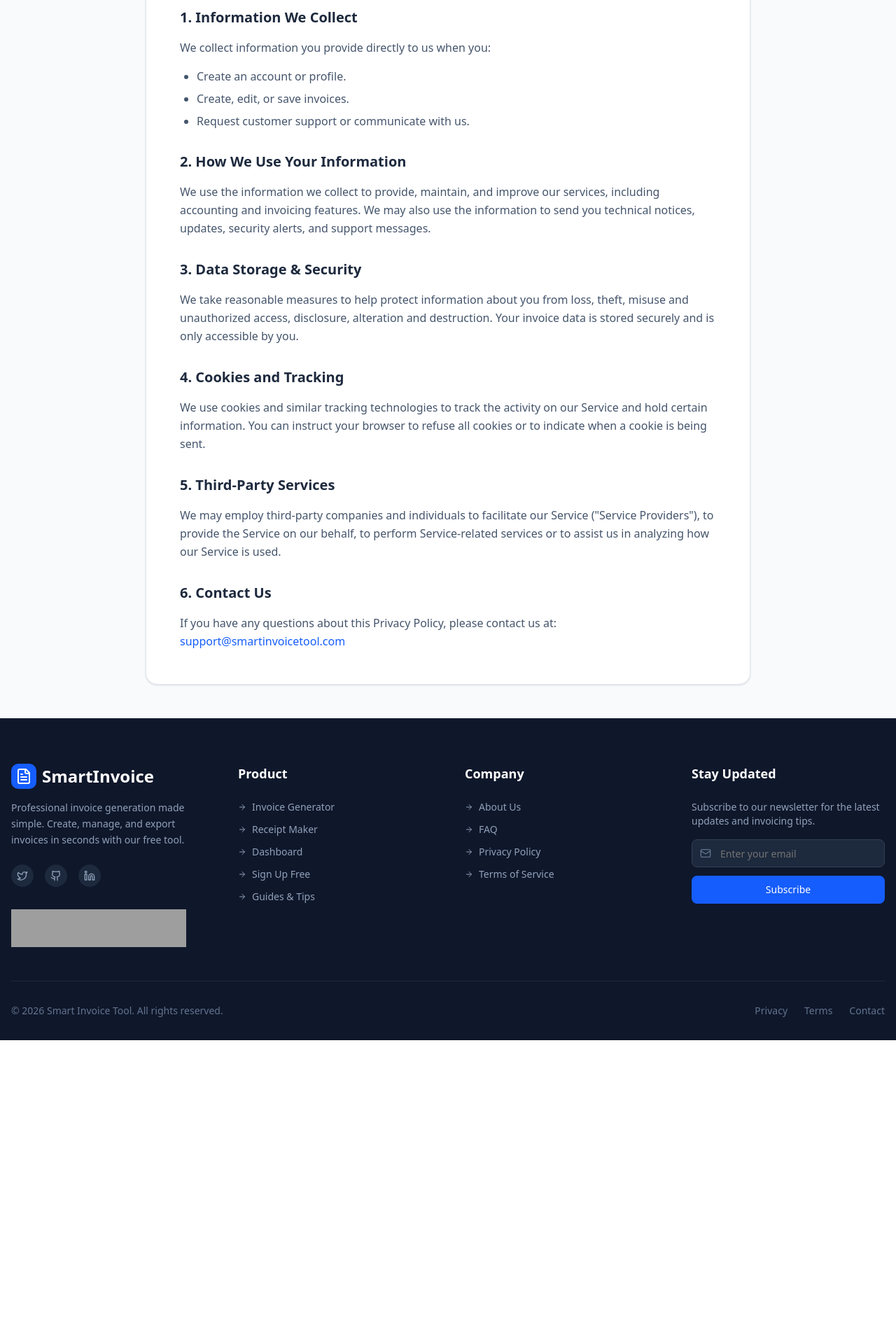
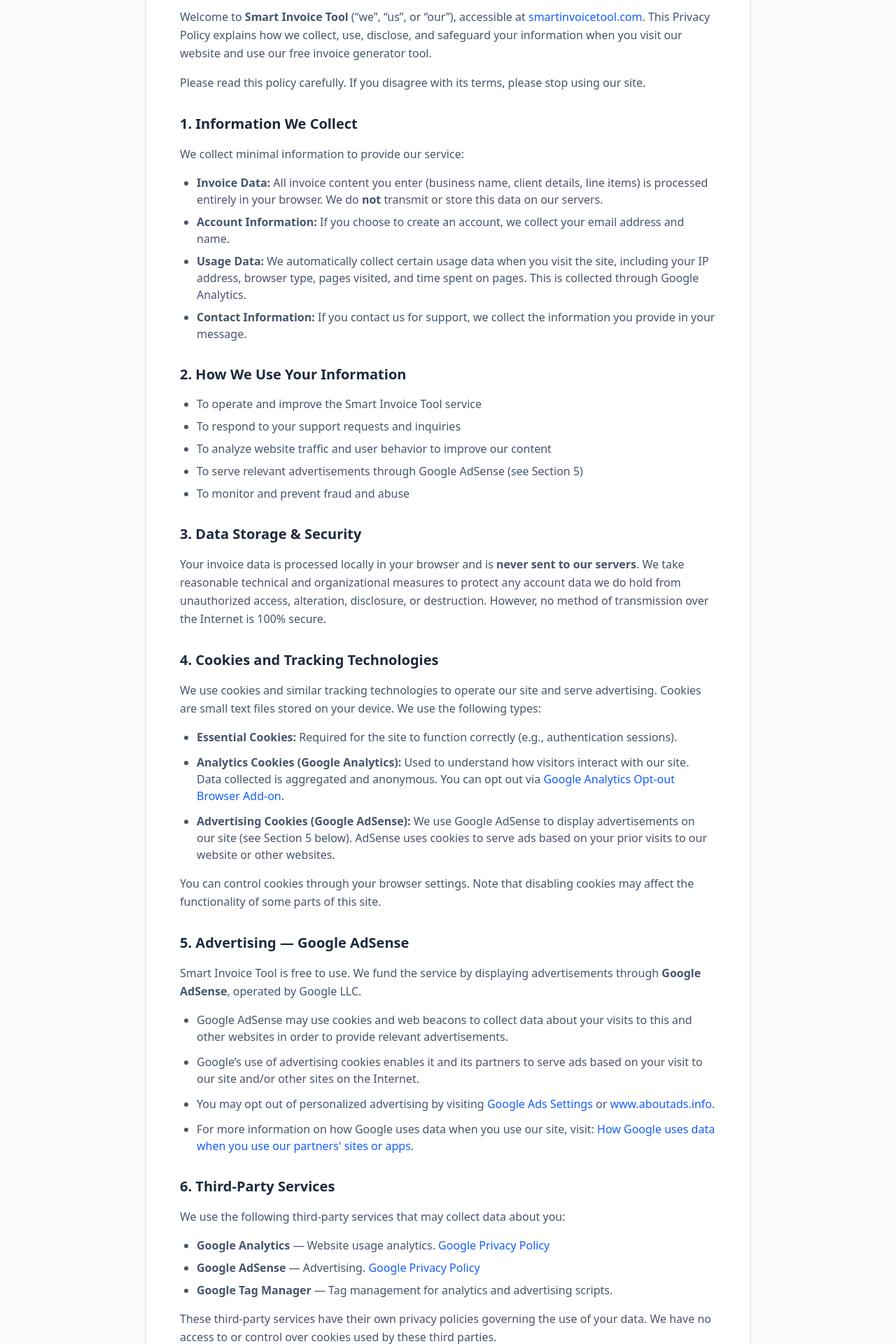
Before and after one commit to wdsmaduranga/smart-invoice-tool, a Next.js app: page /privacy in a window 1280 px wide. Shown: the part 300-2220 px from the top of the page at 70% size. Before the commit the page ends 1786 px from the top, so only its background shows below. Built offline with nearby package versions, Linux system fonts and the light colour scheme; no server answers; grey boxes are pictures that could not be loaded.

Commit message:
update low content

```diff
--- a/src/app/about/page.tsx
+++ b/src/app/about/page.tsx
@@ -34,18 +34,22 @@
       {/* Stats Section */}
       <section className="relative -mt-16 px-4">
         <div className="container mx-auto max-w-5xl">
-          <div className="bg-white rounded-2xl shadow-xl p-8 md:p-12 grid grid-cols-1 md:grid-cols-3 gap-8 text-center border border-slate-100">
+          <div className="bg-white rounded-2xl shadow-xl p-8 md:p-12 grid grid-cols-1 md:grid-cols-4 gap-8 text-center border border-slate-100">
             <div>
               <div className="text-4xl font-bold text-blue-600 mb-2">100%</div>
               <div className="text-slate-600 font-medium">Free Forever</div>
             </div>
             <div className="border-t md:border-t-0 md:border-l border-slate-100 pt-8 md:pt-0">
-              <div className="text-4xl font-bold text-blue-600 mb-2">0</div>
+              <div className="text-4xl font-bold text-blue-600 mb-2">No</div>
               <div className="text-slate-600 font-medium">Sign-up Required</div>
             </div>
             <div className="border-t md:border-t-0 md:border-l border-slate-100 pt-8 md:pt-0">
               <div className="text-4xl font-bold text-blue-600 mb-2">10+</div>
               <div className="text-slate-600 font-medium">Currencies Supported</div>
+            </div>
+            <div className="border-t md:border-t-0 md:border-l border-slate-100 pt-8 md:pt-0">
+              <div className="text-4xl font-bold text-blue-600 mb-2">2024</div>
+              <div className="text-slate-600 font-medium">Founded</div>
             </div>
           </div>
         </div>
--- a/src/app/layout.tsx
+++ b/src/app/layout.tsx
@@ -98,6 +98,13 @@
           gtag('config', 'G-T09GT55T2Y');
           gtag('config', 'AW-624488252');
         `}</Script>
+        {/* Google AdSense */}
+        <Script
+          async
+          src="https://pagead2.googlesyndication.com/pagead/js/adsbygoogle.js?client=ca-pub-7326615606723844"
+          crossOrigin="anonymous"
+          strategy="afterInteractive"
+        />
         <script
           type="application/ld+json"
           dangerouslySetInnerHTML={{
@@ -170,9 +177,9 @@
       >
         <div className="flex flex-col min-h-screen">
           <Header user={session?.user} />
-          <main className="flex-1">
+          <div className="flex-1">
             {children}
-          </main>
+          </div>
           <Footer />
         </div>
         <Toaster />
--- a/src/app/privacy/page.tsx
+++ b/src/app/privacy/page.tsx
@@ -1,3 +1,14 @@
+import type { Metadata } from "next";
+
+export const metadata: Metadata = {
+  title: "Privacy Policy - Smart Invoice Tool",
+  description:
+    "Read the Smart Invoice Tool Privacy Policy. Learn how we handle your data, use cookies, and display advertising through Google AdSense.",
+  alternates: {
+    canonical: "/privacy",
+  },
+};
+
 export default function PrivacyPage() {
   return (
     <div className="bg-slate-50 min-h-screen py-12">
@@ -7,61 +18,198 @@
           <h1 className="text-3xl md:text-4xl font-bold text-slate-900 mb-6">Privacy Policy</h1>
 
           <div className="flex items-center gap-2 text-sm text-slate-500 mb-8 pb-8 border-b border-slate-100">
-            <span>Last updated: {new Date().toLocaleDateString()}</span>
+            <span>Last updated: January 27, 2025</span>
           </div>
 
-          <div className="prose prose-slate prose-lg max-w-none">
+          <div className="prose prose-slate prose-lg max-w-none space-y-8">
 
-            <section className="mb-8">
-              <h2 className="text-xl font-semibold text-slate-800 mb-4">1. Information We Collect</h2>
-              <p className="text-slate-600 leading-relaxed mb-4">
-                We collect information you provide directly to us when you:
+            <section>
+              <p className="text-slate-600 leading-relaxed">
+                Welcome to <strong>Smart Invoice Tool</strong> (&ldquo;we&rdquo;, &ldquo;us&rdquo;, or &ldquo;our&rdquo;), accessible at{" "}
+                <a href="https://smartinvoicetool.com" className="text-blue-600 hover:underline">
+                  smartinvoicetool.com
+                </a>
+                . This Privacy Policy explains how we collect, use, disclose, and safeguard your information when you visit our website and use our free invoice generator tool.
               </p>
-              <ul className="list-disc pl-6 text-slate-600 space-y-2">
-                <li>Create an account or profile.</li>
-                <li>Create, edit, or save invoices.</li>
-                <li>Request customer support or communicate with us.</li>
-              </ul>
-            </section>
-
-            <section className="mb-8">
-              <h2 className="text-xl font-semibold text-slate-800 mb-4">2. How We Use Your Information</h2>
-              <p className="text-slate-600 leading-relaxed">
-                We use the information we collect to provide, maintain, and improve our services, including accounting and invoicing features.
-                We may also use the information to send you technical notices, updates, security alerts, and support messages.
-              </p>
-            </section>
-
-            <section className="mb-8">
-              <h2 className="text-xl font-semibold text-slate-800 mb-4">3. Data Storage & Security</h2>
-              <p className="text-slate-600 leading-relaxed">
-                We take reasonable measures to help protect information about you from loss, theft, misuse and unauthorized access, disclosure, alteration and destruction.
-                Your invoice data is stored securely and is only accessible by you.
-              </p>
-            </section>
-
-            <section className="mb-8">
-              <h2 className="text-xl font-semibold text-slate-800 mb-4">4. Cookies and Tracking</h2>
-              <p className="text-slate-600 leading-relaxed">
-                We use cookies and similar tracking technologies to track the activity on our Service and hold certain information.
-                You can instruct your browser to refuse all cookies or to indicate when a cookie is being sent.
-              </p>
-            </section>
-
-             <section className="mb-8">
-              <h2 className="text-xl font-semibold text-slate-800 mb-4">5. Third-Party Services</h2>
-              <p className="text-slate-600 leading-relaxed">
-                We may employ third-party companies and individuals to facilitate our Service (&quot;Service Providers&quot;), to provide the Service on our behalf,
-                to perform Service-related services or to assist us in analyzing how our Service is used.
+              <p className="text-slate-600 leading-relaxed mt-4">
+                Please read this policy carefully. If you disagree with its terms, please stop using our site.
               </p>
             </section>
 
             <section>
-              <h2 className="text-xl font-semibold text-slate-800 mb-4">6. Contact Us</h2>
+              <h2 className="text-xl font-semibold text-slate-800 mb-4">1. Information We Collect</h2>
+              <p className="text-slate-600 leading-relaxed mb-4">
+                We collect minimal information to provide our service:
+              </p>
+              <ul className="list-disc pl-6 text-slate-600 space-y-2">
+                <li>
+                  <strong>Invoice Data:</strong> All invoice content you enter (business name, client details, line items) is processed entirely in your browser. We do <strong>not</strong> transmit or store this data on our servers.
+                </li>
+                <li>
+                  <strong>Account Information:</strong> If you choose to create an account, we collect your email address and name.
+                </li>
+                <li>
+                  <strong>Usage Data:</strong> We automatically collect certain usage data when you visit the site, including your IP address, browser type, pages visited, and time spent on pages. This is collected through Google Analytics.
+                </li>
+                <li>
+                  <strong>Contact Information:</strong> If you contact us for support, we collect the information you provide in your message.
+                </li>
+              </ul>
+            </section>
+
+            <section>
+              <h2 className="text-xl font-semibold text-slate-800 mb-4">2. How We Use Your Information</h2>
+              <ul className="list-disc pl-6 text-slate-600 space-y-2">
+                <li>To operate and improve the Smart Invoice Tool service</li>
+                <li>To respond to your support requests and inquiries</li>
+                <li>To analyze website traffic and user behavior to improve our content</li>
+                <li>To serve relevant advertisements through Google AdSense (see Section 5)</li>
+                <li>To monitor and prevent fraud and abuse</li>
+              </ul>
+            </section>
+
+            <section>
+              <h2 className="text-xl font-semibold text-slate-800 mb-4">3. Data Storage &amp; Security</h2>
               <p className="text-slate-600 leading-relaxed">
-                If you have any questions about this Privacy Policy, please contact us at: <a href="mailto:support@smartinvoicetool.com" className="text-blue-600 hover:underline">support@smartinvoicetool.com</a>
+                Your invoice data is processed locally in your browser and is <strong>never sent to our servers</strong>. We take reasonable technical and organizational measures to protect any account data we do hold from unauthorized access, alteration, disclosure, or destruction. However, no method of transmission over the Internet is 100% secure.
               </p>
             </section>
+
+            <section>
+              <h2 className="text-xl font-semibold text-slate-800 mb-4">4. Cookies and Tracking Technologies</h2>
+              <p className="text-slate-600 leading-relaxed mb-4">
+                We use cookies and similar tracking technologies to operate our site and serve advertising. Cookies are small text files stored on your device. We use the following types:
+              </p>
+              <ul className="list-disc pl-6 text-slate-600 space-y-3">
+                <li>
+                  <strong>Essential Cookies:</strong> Required for the site to function correctly (e.g., authentication sessions).
+                </li>
+                <li>
+                  <strong>Analytics Cookies (Google Analytics):</strong> Used to understand how visitors interact with our site. Data collected is aggregated and anonymous. You can opt out via{" "}
+                  <a href="https://tools.google.com/dlpage/gaoptout" className="text-blue-600 hover:underline" target="_blank" rel="noopener noreferrer">
+                    Google Analytics Opt-out Browser Add-on
+                  </a>.
+                </li>
+                <li>
+                  <strong>Advertising Cookies (Google AdSense):</strong> We use Google AdSense to display advertisements on our site (see Section 5 below). AdSense uses cookies to serve ads based on your prior visits to our website or other websites.
+                </li>
+              </ul>
+              <p className="text-slate-600 leading-relaxed mt-4">
+                You can control cookies through your browser settings. Note that disabling cookies may affect the functionality of some parts of this site.
+              </p>
+            </section>
+
+            <section>
+              <h2 className="text-xl font-semibold text-slate-800 mb-4">5. Advertising — Google AdSense</h2>
+              <p className="text-slate-600 leading-relaxed mb-4">
+                Smart Invoice Tool is free to use. We fund the service by displaying advertisements through <strong>Google AdSense</strong>, operated by Google LLC.
+              </p>
+              <ul className="list-disc pl-6 text-slate-600 space-y-3">
+                <li>
+                  Google AdSense may use cookies and web beacons to collect data about your visits to this and other websites in order to provide relevant advertisements.
+                </li>
+                <li>
+                  Google&rsquo;s use of advertising cookies enables it and its partners to serve ads based on your visit to our site and/or other sites on the Internet.
+                </li>
+                <li>
+                  You may opt out of personalized advertising by visiting{" "}
+                  <a href="https://www.google.com/settings/ads" className="text-blue-600 hover:underline" target="_blank" rel="noopener noreferrer">
+                    Google Ads Settings
+                  </a>{" "}
+                  or{" "}
+                  <a href="https://www.aboutads.info" className="text-blue-600 hover:underline" target="_blank" rel="noopener noreferrer">
+                    www.aboutads.info
+                  </a>.
+                </li>
+                <li>
+                  For more information on how Google uses data when you use our site, visit:{" "}
+                  <a href="https://policies.google.com/technologies/partner-sites" className="text-blue-600 hover:underline" target="_blank" rel="noopener noreferrer">
+                    How Google uses data when you use our partners&apos; sites or apps
+                  </a>.
+                </li>
+              </ul>
+            </section>
+
+            <section>
+              <h2 className="text-xl font-semibold text-slate-800 mb-4">6. Third-Party Services</h2>
+              <p className="text-slate-600 leading-relaxed mb-4">
+                We use the following third-party services that may collect data about you:
+              </p>
+              <ul className="list-disc pl-6 text-slate-600 space-y-2">
+                <li>
+                  <strong>Google Analytics</strong> — Website usage analytics.{" "}
+                  <a href="https://policies.google.com/privacy" className="text-blue-600 hover:underline" target="_blank" rel="noopener noreferrer">
+                    Google Privacy Policy
+                  </a>
+                </li>
+                <li>
+                  <strong>Google AdSense</strong> — Advertising.{" "}
+                  <a href="https://policies.google.com/privacy" className="text-blue-600 hover:underline" target="_blank" rel="noopener noreferrer">
+                    Google Privacy Policy
+                  </a>
+                </li>
+                <li>
+                  <strong>Google Tag Manager</strong> — Tag management for analytics and advertising scripts.
+                </li>
+              </ul>
+              <p className="text-slate-600 leading-relaxed mt-4">
+                These third-party services have their own privacy policies governing the use of your data. We have no access to or control over cookies used by these third parties.
+              </p>
+            </section>
+
+            <section>
+              <h2 className="text-xl font-semibold text-slate-800 mb-4">7. Data Sharing &amp; Disclosure</h2>
+              <p className="text-slate-600 leading-relaxed">
+                We do <strong>not</strong> sell, trade, or rent your personal information to third parties. We may share data only in the following circumstances:
+              </p>
+              <ul className="list-disc pl-6 text-slate-600 space-y-2 mt-4">
+                <li>With service providers (e.g., hosting, analytics) who assist in operating our site, under confidentiality agreements.</li>
+                <li>If required by law, court order, or governmental authority.</li>
+                <li>To protect the rights, property, or safety of Smart Invoice Tool, our users, or the public.</li>
+              </ul>
+            </section>
+
+            <section>
+              <h2 className="text-xl font-semibold text-slate-800 mb-4">8. Children&apos;s Privacy</h2>
+              <p className="text-slate-600 leading-relaxed">
+                Smart Invoice Tool is not directed to children under 13 years of age. We do not knowingly collect personal information from children under 13. If you believe a child has provided us with personal information, please contact us immediately.
+              </p>
+            </section>
+
+            <section>
+              <h2 className="text-xl font-semibold text-slate-800 mb-4">9. Your Rights</h2>
+              <p className="text-slate-600 leading-relaxed mb-4">
+                Depending on your location, you may have the following rights regarding your personal data:
+              </p>
+              <ul className="list-disc pl-6 text-slate-600 space-y-2">
+                <li>The right to access the personal data we hold about you</li>
+                <li>The right to request correction of inaccurate data</li>
+                <li>The right to request deletion of your data</li>
+                <li>The right to opt out of personalized advertising</li>
+                <li>The right to data portability (where applicable under GDPR)</li>
+              </ul>
+              <p className="text-slate-600 leading-relaxed mt-4">
+                To exercise any of these rights, please contact us at the email address below.
+              </p>
+            </section>
+
+            <section>
+              <h2 className="text-xl font-semibold text-slate-800 mb-4">10. Changes to This Policy</h2>
+              <p className="text-slate-600 leading-relaxed">
+                We may update this Privacy Policy from time to time. We will notify you of any significant changes by updating the &ldquo;Last updated&rdquo; date at the top of this page. We encourage you to review this policy periodically.
+              </p>
+            </section>
+
+            <section>
+              <h2 className="text-xl font-semibold text-slate-800 mb-4">11. Contact Us</h2>
+              <p className="text-slate-600 leading-relaxed">
+                If you have any questions about this Privacy Policy or our data practices, please contact us at:{" "}
+                <a href="mailto:support@smartinvoicetool.com" className="text-blue-600 hover:underline">
+                  support@smartinvoicetool.com
+                </a>
+              </p>
+            </section>
+
           </div>
         </div>
       </div>
```
